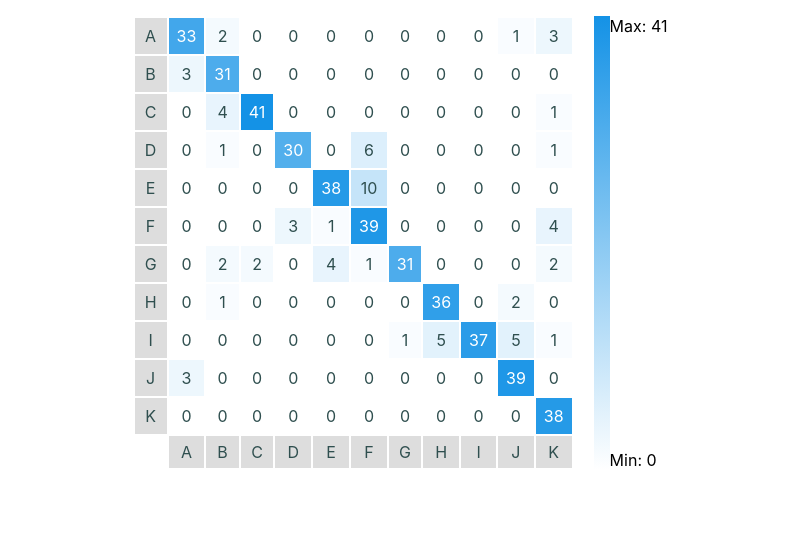
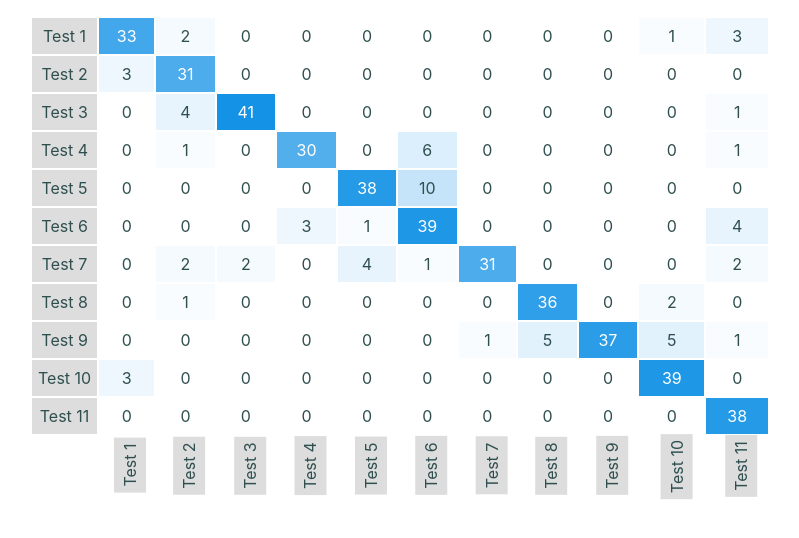
Before and after one commit to MiguelPerezMartinez/react-confusion-matrix, a React (Create React App) app: page / in a window 1280 px wide. Shown: the top 538 px of the page, without its empty margins (240-1039 px from the left). Built offline with nearby package versions, Linux system fonts and the light colour scheme; the HTML template or start-up script is replaced by a standard one.

Commit message:
feat: show/hide max/min legend and vertical bottom labels

```diff
--- a/package.json
+++ b/package.json
@@ -1,6 +1,6 @@
 {
   "name": "react-confusion-matrix",
-  "version": "1.0.2",
+  "version": "1.1.2",
   "type": "module",
   "source": "src/lib.package.js",
   "main": "dist/lib.umd.js",
--- a/src/App.js
+++ b/src/App.js
@@ -1,5 +1,5 @@
 import "./App.css";
-import ConfusionMatrix from "./Components/ConfusionMatrix/index.jsx";
+import { ConfusionMatrix } from "./Components/ConfusionMatrix/index.jsx";
 
 function App() {
   const arrayTest = [
@@ -16,7 +16,19 @@ function App() {
     [0, 0, 0, 0, 0, 0, 0, 0, 0, 0, 38],
   ];
 
-  const testLabels = ["A", "B", "C", "D", "E", "F", "G", "H", "I", "J", "K"];
+  const testLabels = [
+    "Test 1",
+    "Test 2",
+    "Test 3",
+    "Test 4",
+    "Test 5",
+    "Test 6",
+    "Test 7",
+    "Test 8",
+    "Test 9",
+    "Test 10",
+    "Test 11",
+  ];
 
   return (
     <div className="App" style={{ width: "100%", maxHeight: "200px" }}>
--- a/src/Components/ConfusionMatrix/index.jsx
+++ b/src/Components/ConfusionMatrix/index.jsx
@@ -6,8 +6,8 @@ import { Grid } from "@mui/material";
 // Styles
 import { TableContainer, TableCell, TableLabels, Scale } from "./styles";
 
-const ConfusionMatrix = (props) => {
-  const { labels, data } = props;
+export const ConfusionMatrix = (props) => {
+  const { labels, data, sideBar } = props;
 
   const [maxValue, setMaxValue] = useState(0);
   const [minValue, setMinValue] = useState(0);
@@ -50,11 +50,21 @@ const ConfusionMatrix = (props) => {
             <tr>
               <td />
               {labels.map((col, colIndex) => (
-                <TableLabels key={colIndex}>{col}</TableLabels>
+                <TableLabels
+                  key={colIndex}
+                  sx={{
+                    transformOrigin: "65% 65%",
+                    transform: "rotate(-90deg)",
+                  }}
+                >
+                  {col}
+                </TableLabels>
               ))}
             </tr>
           </tbody>
         </TableContainer>
+        {sideBar && (
+          <>
             <Scale />
             <Grid>
               <Grid
@@ -63,13 +73,16 @@ const ConfusionMatrix = (props) => {
               >
                 Max: {maxValue}
               </Grid>
-          <Grid item sx={{ display: "flex", alignItems: "end", height: "50%" }}>
+              <Grid
+                item
+                sx={{ display: "flex", alignItems: "end", height: "50%" }}
+              >
                 Min: {minValue}
               </Grid>
             </Grid>
+          </>
+        )}
       </Grid>
     </Grid>
   );
 };
-
-export default ConfusionMatrix;
--- a/src/Components/ConfusionMatrix/styles.js
+++ b/src/Components/ConfusionMatrix/styles.js
@@ -20,8 +20,7 @@ export const TableCell = styled("td")((props) => {
 
 export const TableLabels = styled("td")({
   backgroundColor: "#ddd",
-  minWidth: "30px",
-  height: "30px",
+  padding: "6px",
 });
 
 export const Scale = styled("div")({
```
Also changed, not shown: 1 other file (tests, documents, lock files or other folders). Lines whose indentation alone changed are shown as unchanged.
